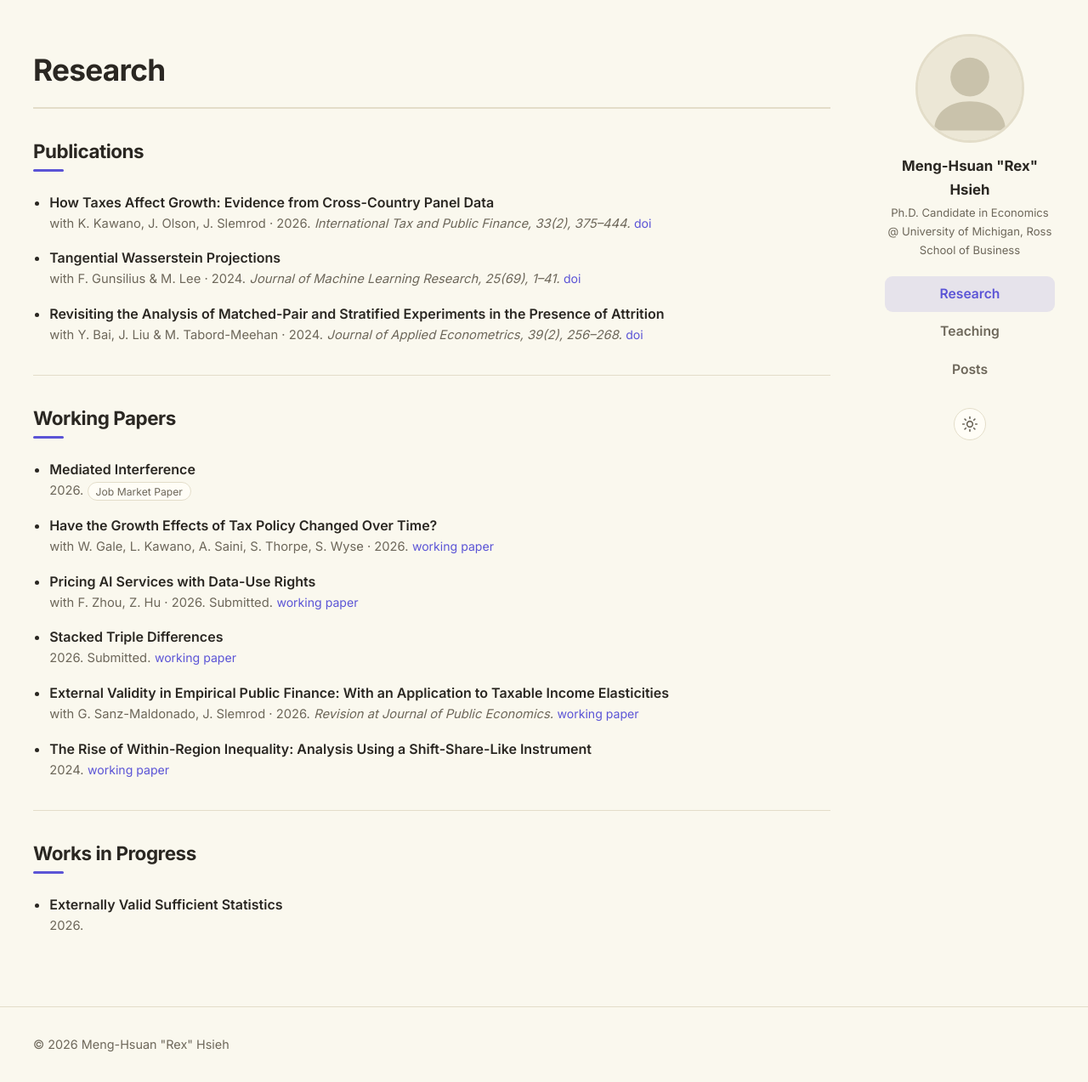
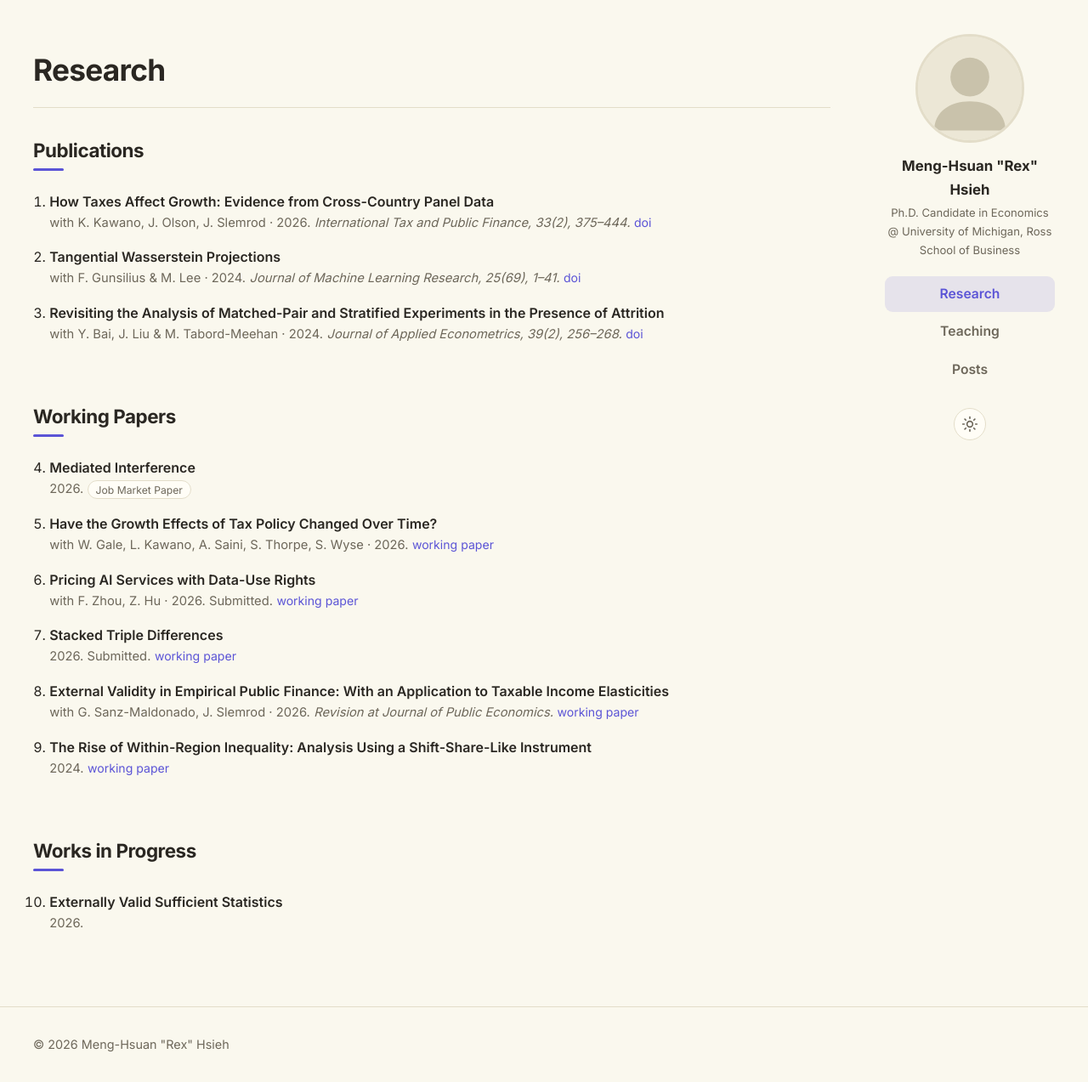
Before and after one commit to menghsuanrexhsieh/menghsuanrexhsieh.github.io, a Jekyll site: the page built from research.html, in a window 1280 px wide and 1273 px high. Shown: the whole window at 85% size. Built offline with Jekyll 4.4.1, drawn with Linux system fonts in a browser that asks for light colours.

Commit message:
Drop page subtitles and dividers; number publication lists
Remove the Teaching and Posts page subtitles, and trim the CV's subtitle
to just the Download PDF link. Drop the dashed rule between course rows
(Teaching and CV), and add a cv-section--flush modifier so the Research
page's sections no longer draw top dividers.

Convert the publication lists on Research and the CV from bullets to
continuous numbering 1-10 across the three sections, matching cv.pdf.

```diff
--- a/assets/css/main.css
+++ b/assets/css/main.css
@@ -253,6 +253,7 @@ code {
 
 .section { padding: 2.25rem 0; }
 .cv-section { padding: 2.25rem 0; border-top: 1px solid var(--border); }
+.cv-section--flush { border-top: 0; }
 .hero { border-top: 0; }
 .section__title { font-size: 1.4rem; margin: 0 0 1.5rem; display: inline-block; }
 .section__title::after {
@@ -352,9 +353,7 @@ code {
   align-items: baseline;
   gap: 1rem;
   padding: 0.35rem 0;
-  border-bottom: 1px dashed var(--border);
 }
-.course-row:last-child { border-bottom: 0; }
 .course-row__term { color: var(--text-muted); font-size: 0.88rem; white-space: nowrap; }
 .cv-list { list-style: none; padding: 0; margin: 0; }
 .cv-list > li { padding: 0.35rem 0; }
--- a/posts.html
+++ b/posts.html
@@ -6,7 +6,6 @@ permalink: /posts/
 
 <header class="page-head">
   <h1>Posts</h1>
-  <p class="page-head__sub">Writing, notes, and ideas. Search by title, content, or tag.</p>
 </header>
 
 <div class="posts-controls">
--- a/research.html
+++ b/research.html
@@ -8,9 +8,9 @@ permalink: /research/
   <h1>Research</h1>
 </header>
 
-<section class="cv-section">
+<section class="cv-section cv-section--flush">
   <h2 class="section__title">Publications</h2>
-  <ul class="pub-list">
+  <ol class="pub-list">
     <li class="pub">
       <span class="pub__title">How Taxes Affect Growth: Evidence from Cross-Country Panel Data</span>
       <span class="pub__authors">with K. Kawano, J. Olson, J. Slemrod &middot; 2026.</span>
@@ -29,12 +29,12 @@ permalink: /research/
       <span class="pub__venue">Journal of Applied Econometrics, 39(2), 256&ndash;268.</span>
       <span class="pub__links"><a href="https://doi.org/10.1002/jae.3025" target="_blank" rel="noopener">doi</a></span>
     </li>
-  </ul>
+  </ol>
 </section>
 
-<section class="cv-section">
+<section class="cv-section cv-section--flush">
   <h2 class="section__title">Working Papers</h2>
-  <ul class="pub-list">
+  <ol class="pub-list" start="4">
     <li class="pub">
       <span class="pub__title">Mediated Interference</span>
       <span class="pub__authors">2026.</span>
@@ -66,15 +66,15 @@ permalink: /research/
       <span class="pub__authors">2024.</span>
       <span class="pub__links"><a href="https://drive.google.com/file/d/1h0TBhlGA7qXzoDzaFfmGOy3q2NfWlHqO/view?usp=sharing" target="_blank" rel="noopener">working paper</a></span>
     </li>
-  </ul>
+  </ol>
 </section>
 
-<section class="cv-section">
+<section class="cv-section cv-section--flush">
   <h2 class="section__title">Works in Progress</h2>
-  <ul class="pub-list">
+  <ol class="pub-list" start="10">
     <li class="pub">
       <span class="pub__title">Externally Valid Sufficient Statistics</span>
       <span class="pub__authors">2026.</span>
     </li>
-  </ul>
+  </ol>
 </section>
--- a/teaching.html
+++ b/teaching.html
@@ -6,7 +6,6 @@ permalink: /teaching/
 
 <header class="page-head">
   <h1>Teaching</h1>
-  <p class="page-head__sub">Courses I've taught and assisted.</p>
 </header>
 
 <section class="cv-section">
```
Also changed, not shown: cv.html (+6 -7 lines).
